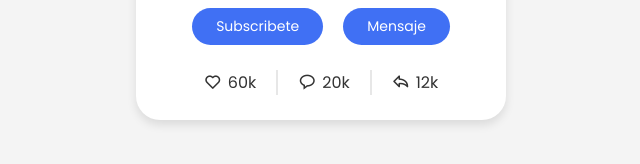
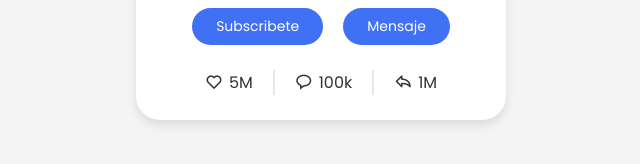
Before and after one commit to Alvarado321/WEBSENATI2, a plain HTML site: page perfil.html in a window 1280 px wide. Shown: the part 494-658 px from the top of the page, 319-959 px from the left. Drawn offline with nearby package versions, Linux system fonts and the light colour scheme.

Commit message:
cambio en los numeros

```diff
--- a/perfil.html
+++ b/perfil.html
@@ -39,15 +39,15 @@
       <div class="analytics">
         <div class="data">
           <i class="bx bx-heart"></i>
-          <span class="number">60k</span>
+          <span class="number">5M</span>
         </div>
         <div class="data">
           <i class="bx bx-message-rounded"></i>
-          <span class="number">20k</span>
+          <span class="number">100k</span>
         </div>
         <div class="data">
           <i class="bx bx-share"></i>
-          <span class="number">12k</span>
+          <span class="number">1M</span>
         </div>
       </div>
     </div>
```
